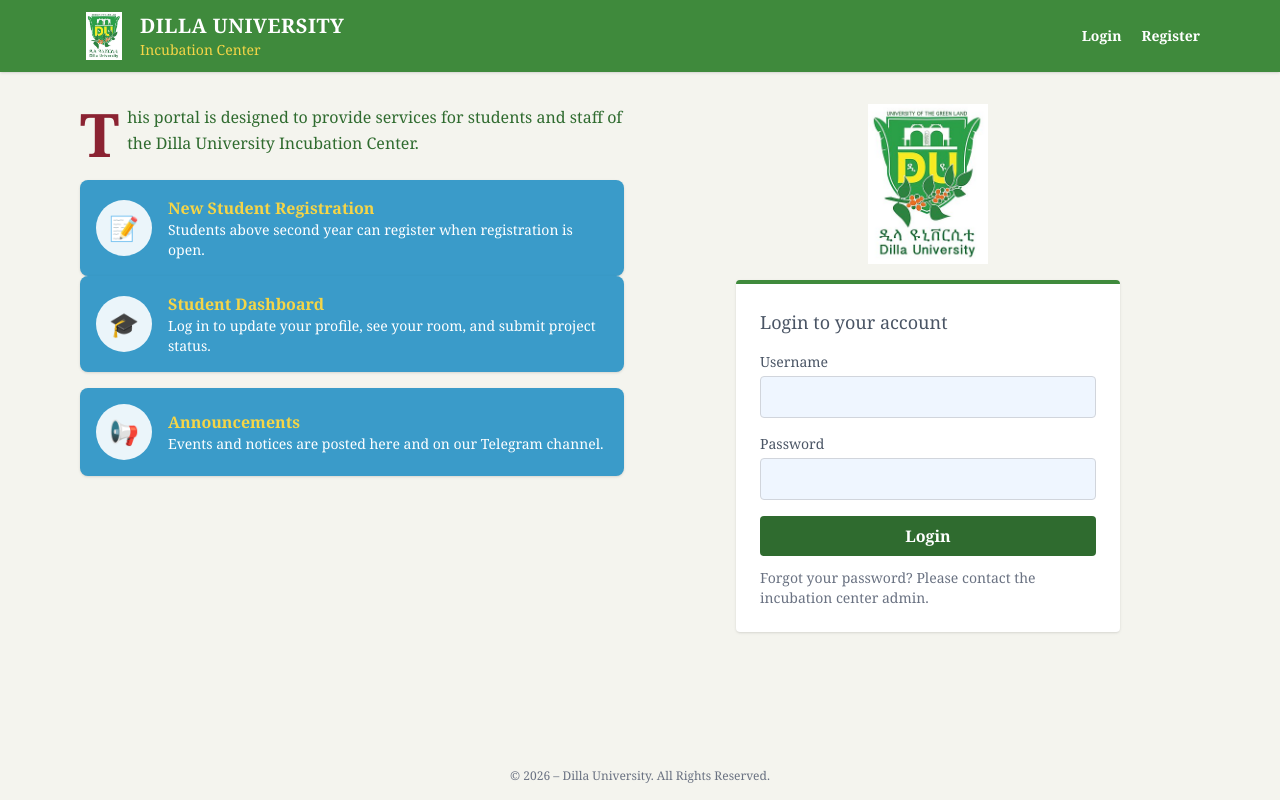
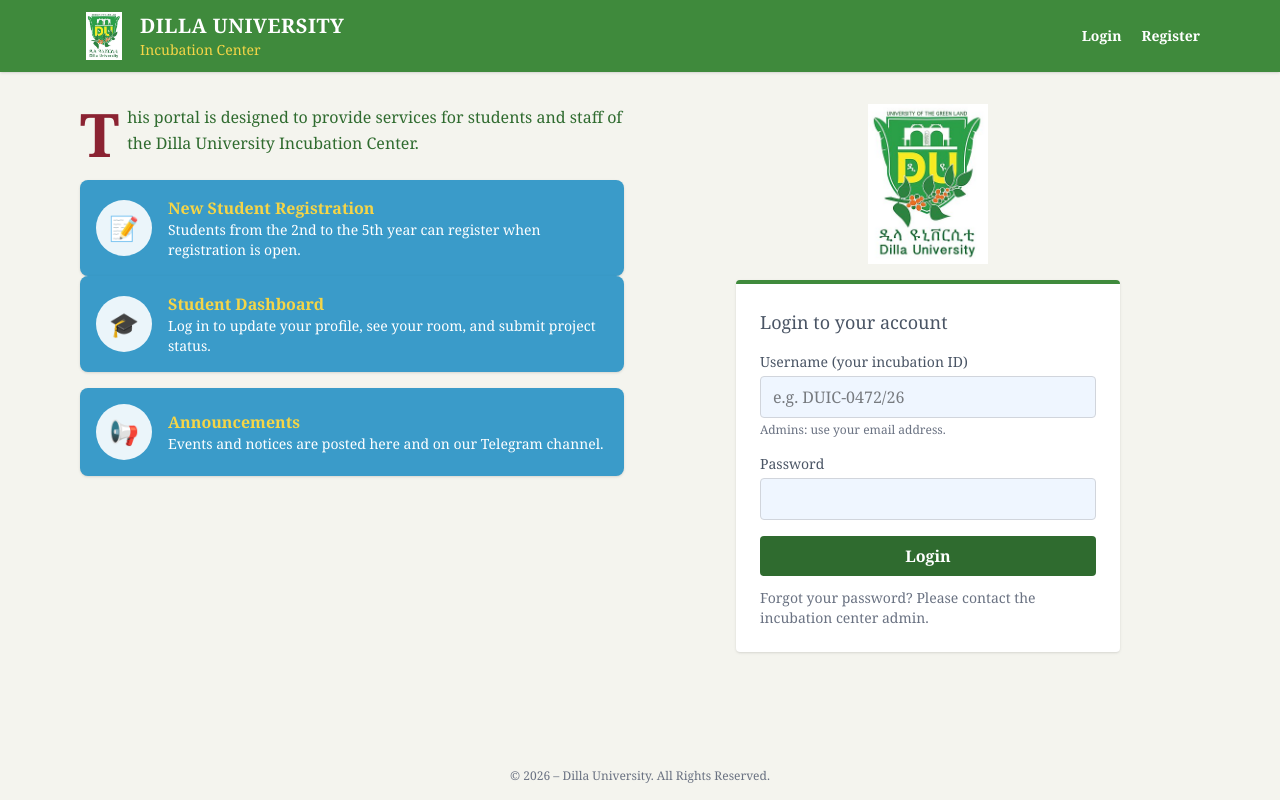
Before and after one commit to NATIOPIA10/dilla-incubation, a React (Vite) app: page / in a window 1280 px wide. Built offline with nearby package versions, Linux system fonts and the light colour scheme; no server answers.

Commit message:
Update login instructions and username field label

```diff
--- a/src/pages/Login.jsx
+++ b/src/pages/Login.jsx
@@ -3,7 +3,7 @@
 import { supabase } from '../lib/supabase'
 
 const cards = [
-  { icon: '📝', title: 'New Student Registration', text: 'Students above second year can register when registration is open.', to: '/register' },
+  { icon: '📝', title: 'New Student Registration', text: 'Students from the 2nd to the 5th year can register when registration is open.', to: '/register' },
   { icon: '🎓', title: 'Student Dashboard', text: 'Log in to update your profile, see your room, and submit project status.' },
   { icon: '📢', title: 'Announcements', text: 'Events and notices are posted here and on our Telegram channel.' },
 ]
@@ -20,9 +20,11 @@
     setError('')
     setLoading(true)
 
-    // Admins log in with a real email; students with their username
+    // Admins log in with a real email; students with their incubation ID (DUIC-0472/26)
     const id = username.trim().toLowerCase()
-    const email = id.includes('@') ? id : `${id}@inc.local`
+    const email = id.includes('@')
+      ? id
+      : `${id.replace(/\s+/g, '').replace(/\//g, '-')}@inc.local`
 
     const { data, error: authError } = await supabase.auth.signInWithPassword({ email, password })
     if (authError) {
@@ -82,14 +84,16 @@
         >
           <h2 className="text-lg text-gray-600 mb-4">Login to your account</h2>
 
-          <label className="block text-sm text-gray-600 mb-1">Username</label>
+          <label className="block text-sm text-gray-600 mb-1">Username (your incubation ID)</label>
           <input
-            className="w-full mb-4 rounded border border-gray-300 bg-blue-50 px-3 py-2 focus:outline-none focus:border-du-green"
+            className="w-full mb-1 rounded border border-gray-300 bg-blue-50 px-3 py-2 focus:outline-none focus:border-du-green"
             value={username}
             onChange={(e) => setUsername(e.target.value)}
             autoComplete="username"
+            placeholder="e.g. DUIC-0472/26"
             required
           />
+          <p className="text-xs text-gray-500 mb-4">Admins: use your email address.</p>
 
           <label className="block text-sm text-gray-600 mb-1">Password</label>
           <input
```
